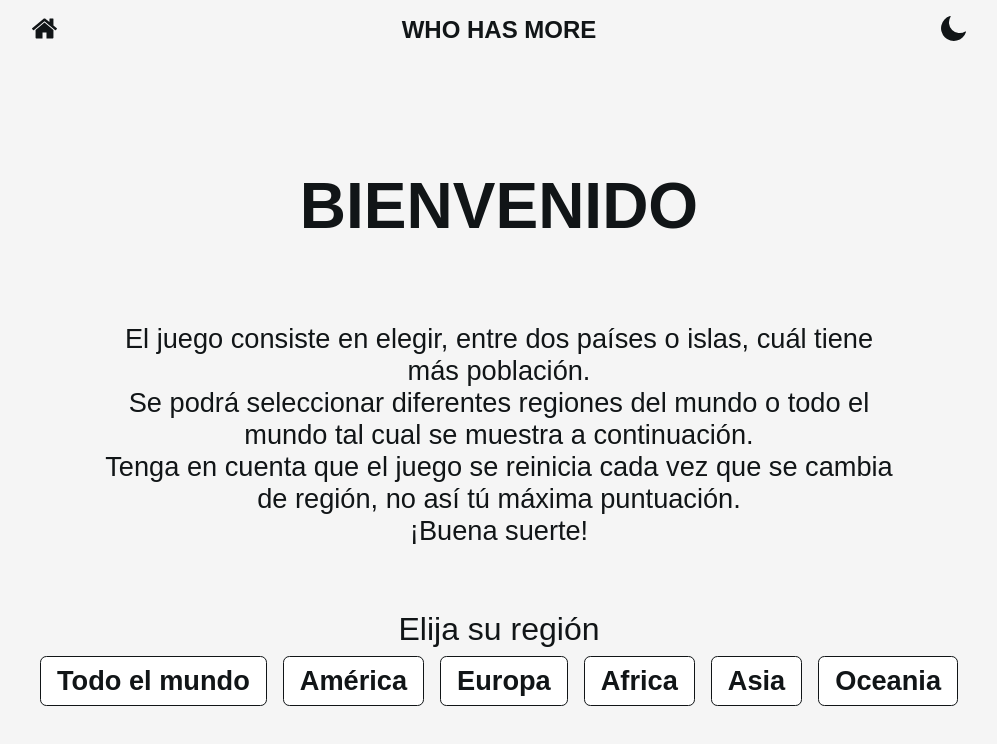
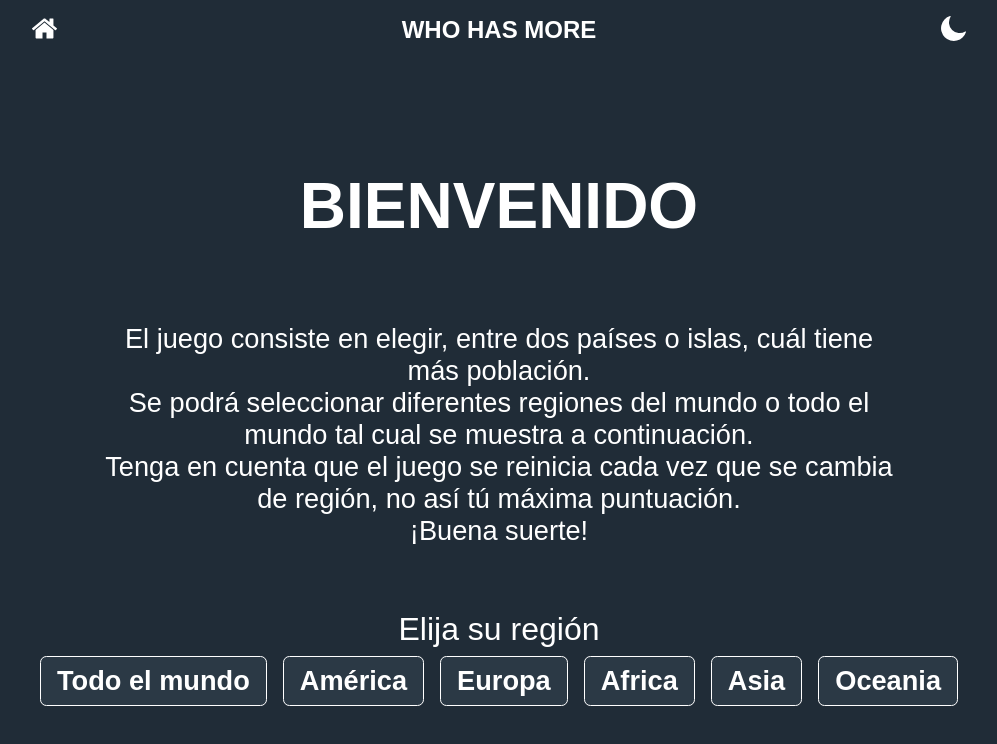
Before and after one commit to eskiu/WhoHasMore, a React (Create React App) app: page / in a window 1280 px wide. Shown: the top 744 px of the page, without its empty margins (141-1138 px from the left). Built offline with nearby package versions, Linux system fonts and the light colour scheme; no server answers; a web font is replaced by a local one.

Commit message:
fix darkmode

```diff
--- a/src/Darkmode.js
+++ b/src/Darkmode.js
@@ -20,19 +20,19 @@ function Darkmode() {
     if (theme === lightTheme || theme === darkTheme) {
         body.classList.add(theme);
     } else {
-        body.classList.add(lightTheme);
+        body.classList.add(darkTheme);
     }
 
     const switchTheme = (e) => {
         if (theme === lightTheme) {
             body.classList.replace(lightTheme, darkTheme);
-            e.target.checked = true;
             localStorage.setItem("theme", "dark");
+            theme = darkTheme;
             setDarkMode(true);
         } else {
             body.classList.replace(darkTheme, lightTheme);
-            e.target.checked = false;
             localStorage.setItem("theme", "light");
+            theme = lightTheme;
             setDarkMode(false);
         }
     }
```
